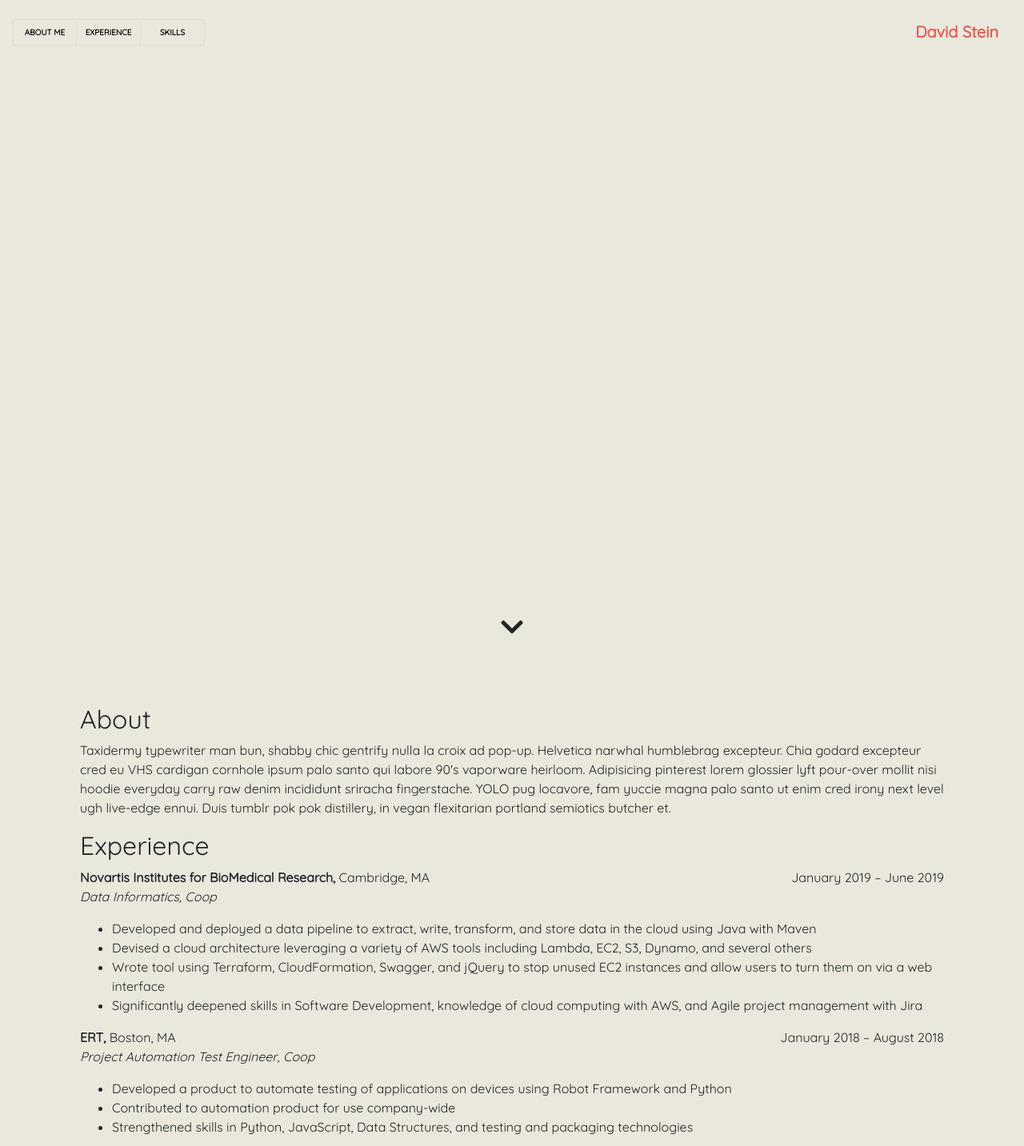
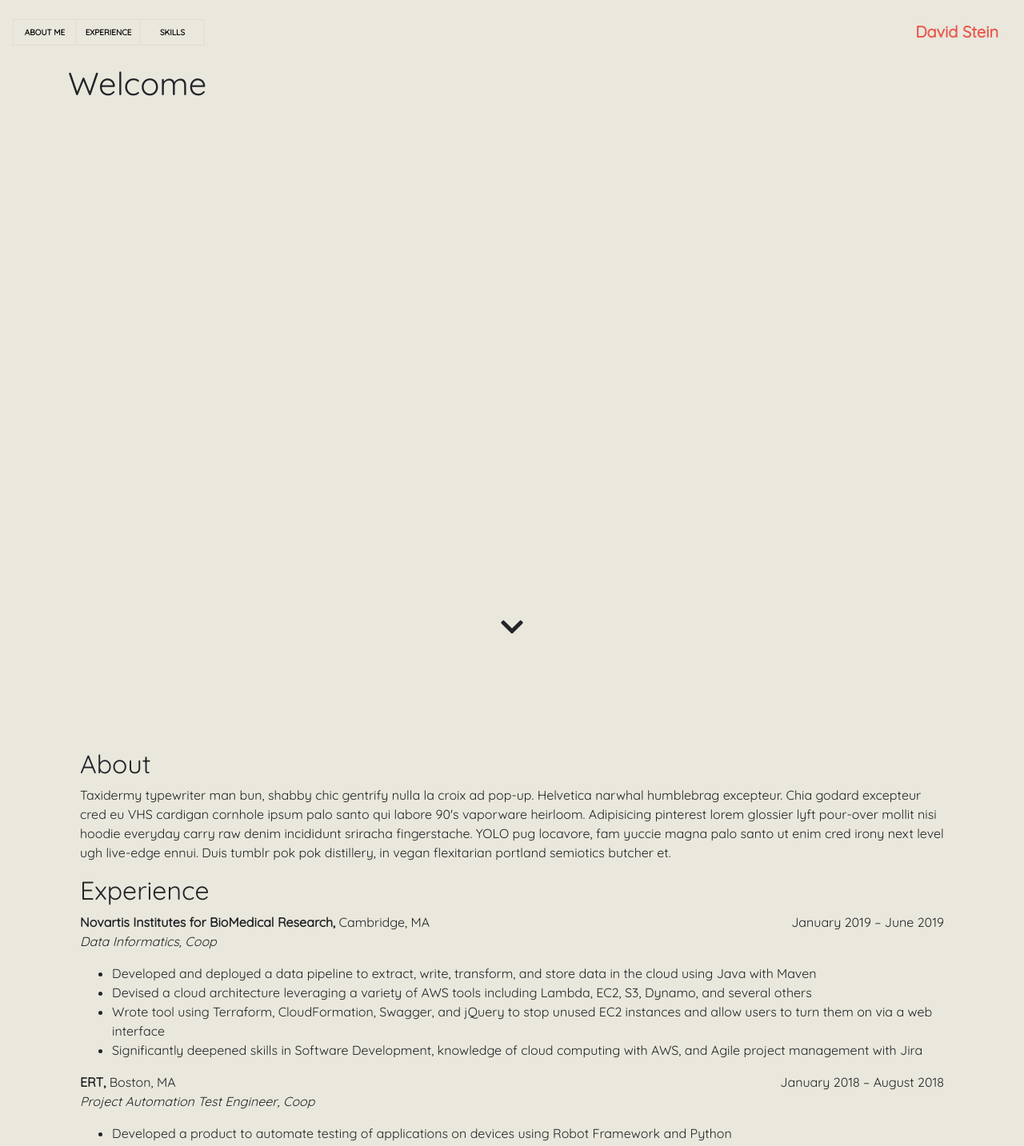
Before and after one commit to davidfstein/davidfstein.github.io, a React app: page / in a window 1280 px wide. Shown: the top 1433 px of the page at 80% size. Built offline with nearby package versions, Linux system fonts and the light colour scheme.

Commit message:
added sticky scroll over footer

```diff
--- a/src/App.css
+++ b/src/App.css
@@ -1,6 +1,9 @@
 #wrapper {
-    min-height: 100%;
-    height: 100%;
+    flex: 1 0 auto;
+    z-index:1;
+    margin-bottom:200px;
+    position: relative;
+    background-color: #EAE7DC;
 }
 
 #image-placeholder {
--- a/src/App.js
+++ b/src/App.js
@@ -1,16 +1,21 @@
 import React from 'react';
 import Header from './components/header/header';
 import About from './components/about/about';
-import ContactButton from './components/contentButton/contentButton';
+import ContentButton from './components/contentButton/contentButton';
+import Profile from './components/profile/profile';
+import Footer from './components/footer/footer';
 import './App.css';
 
 function App() {
   return (
-    <div id='wrapper'>
+    <div>
       <Header />
-      <ContactButton />
-      <div id='image-placeholder'></div>
-      <About />
+      <ContentButton />
+      <div id='wrapper'>
+        <Profile />
+        <About />
+      </div>
+      <Footer />
     </div>
   );
 }
--- a/src/components/about/about.js
+++ b/src/components/about/about.js
@@ -6,8 +6,7 @@ export default class About extends React.Component {
 
     render() {
         return (
-            <div>
-                <Container>
+            <Container className='body-content'>
                 <Col id="about">
                     <h2>About</h2>
                     <p>Taxidermy typewriter man bun, shabby chic gentrify nulla la croix ad pop-up.
@@ -64,7 +63,6 @@ export default class About extends React.Component {
                     </ul>
                 </Col>
             </Container>
-            </div>
         )
     }
 }
--- a/src/components/contentButton/contentButton.css
+++ b/src/components/contentButton/contentButton.css
@@ -8,4 +8,9 @@
     width: 2em;
     bottom: 0px;
     position: absolute;
+    z-index: 2;
 }
+
+.fa-w-14.content-chevron:hover {
+    cursor: pointer;
+}
--- /dev/null
+++ b/src/components/footer/footer.css
@@ -0,0 +1,8 @@
+.footer {
+    flex-shrink: 0;
+    background-color: #D8C3A5;
+    position: fixed;
+    bottom: 0px;
+    width: 100%;
+    height: 200px;
+}
--- /dev/null
+++ b/src/components/footer/footer.js
@@ -0,0 +1,10 @@
+import React from 'react';
+import './footer.css';
+
+export default function Footer() {
+    return (
+        <footer className='footer'>
+            Bye
+        </footer>
+    )
+}
--- a/src/components/header/header.css
+++ b/src/components/header/header.css
@@ -1,5 +1,6 @@
 .navbar {
     height: 5rem;
+    background-color: #EAE7DC;
 }
 
 .navbar-nav li:not(:first-child) {
--- /dev/null
+++ b/src/components/profile/profile.css
@@ -0,0 +1,18 @@
+.profile-pic {
+    height: 400px;
+    position: absolute;
+    animation: 3s ease-out 0s 1 emerge;
+}
+
+.welcome {
+
+}
+
+@keyframes emerge {
+    0% {
+        opacity: 0;
+    }
+    100% {
+        opacity: 1;
+    }
+}
--- /dev/null
+++ b/src/components/profile/profile.js
@@ -0,0 +1,13 @@
+import React from 'react';
+import profPic from '../../assets/photo.png';
+import './profile.css';
+
+export default function Profile() {
+    return (
+        <div className='container'>
+            {/* <img className="profile-pic" alt="Profile" src={profPic}/> */}
+            <h1 className="Welcome">Welcome</h1>
+            <div id='image-placeholder'></div>
+        </div>
+    )
+}
--- a/src/index.css
+++ b/src/index.css
@@ -7,7 +7,6 @@ html body {
   font-family: 'Quicksand', sans-serif;
   -webkit-font-smoothing: antialiased;
   -moz-osx-font-smoothing: grayscale;
-  background-color: #EAE7DC;
   min-height: 100%;
   height: 100%;
 }
@@ -15,6 +14,9 @@ html body {
 #root {
   min-height: 100%;
   height: 100%;
+  display: flex;
+  flex-direction: column;
+  background-color: #D8C3A5;
 }
 
 code {
```
Also changed, not shown: src/assets/photo.png (added), src/components/about/about.css (line endings or trailing spaces). Lines whose indentation alone changed are shown as unchanged.
